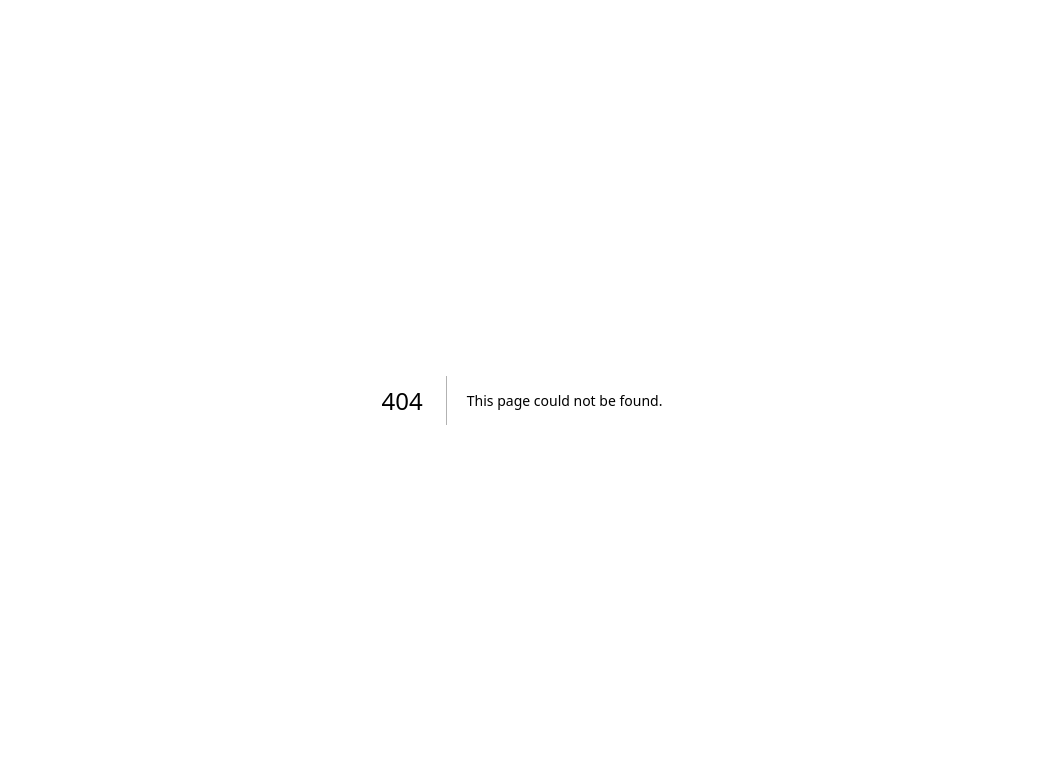
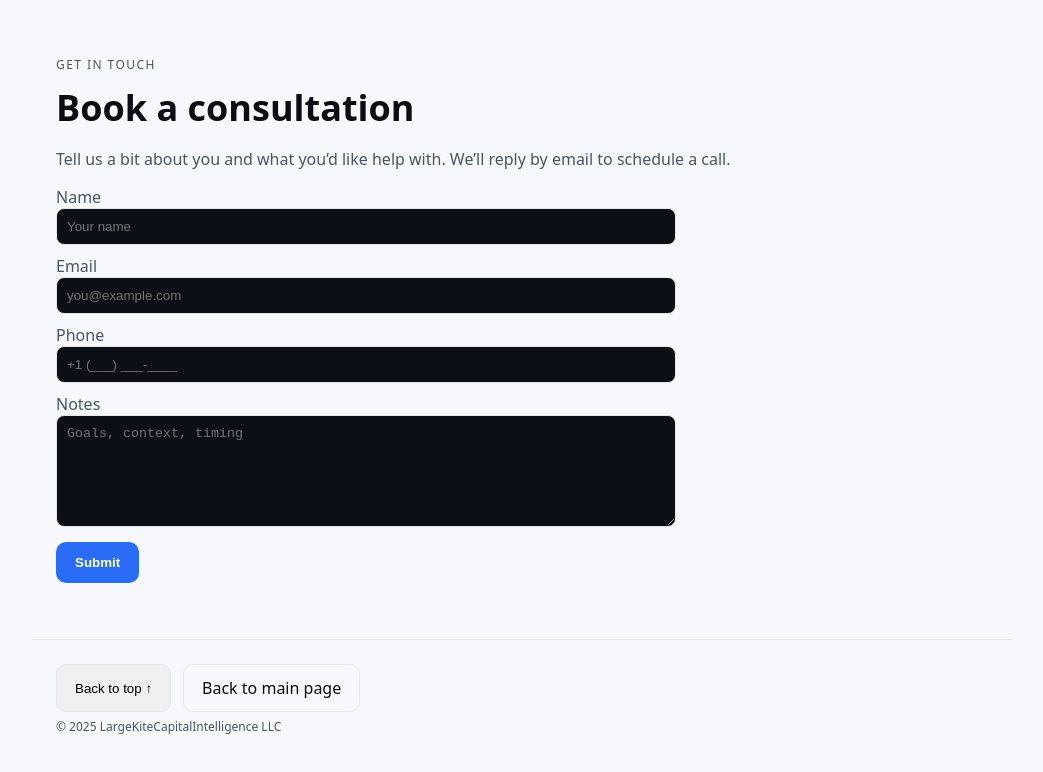
Before and after one commit to largekite/CI, a Next.js app: page /contact in a window 1280 px wide. Before the commit this address had no page. Shown: the top 772 px of the page, without its empty margins (118-1161 px from the left). Built offline with nearby package versions, Linux system fonts and the light colour scheme.

Commit message:
fix footer and book function

```diff
--- /dev/null
+++ b/app/api/contact/route.ts
@@ -0,0 +1,42 @@
+import { NextRequest } from 'next/server';
+
+export const dynamic = 'force-dynamic';
+
+export async function POST(req: NextRequest){
+  try{
+    const { name, email, phone, notes } = await req.json();
+    if (!name || !email) return new Response(JSON.stringify({ ok:false, error:'Missing name or email' }), { status: 400 });
+
+    const to = process.env.CONTACT_TO || process.env.RESEND_TO || '';
+    const apiKey = process.env.RESEND_API_KEY || '';
+    const subject = `New consultation request — ${name}`;
+    const html = `<div>
+      <p><strong>Name:</strong> ${name}</p>
+      <p><strong>Email:</strong> ${email}</p>
+      <p><strong>Phone:</strong> ${phone||''}</p>
+      <p><strong>Notes:</strong><br/>${(notes||'').replace(/</g,'&lt;')}</p>
+    </div>`;
+
+    if (apiKey && to) {
+      // Lazy import to avoid bundling if not configured
+      const { Resend } = await import('resend');
+      const resend = new Resend(apiKey);
+      await resend.emails.send({
+        from: 'consult@' + (process.env.MAIL_FROM_DOMAIN || 'example.com'),
+        to, subject, html
+      });
+    } else {
+      console.log('[contact] To configure email, set RESEND_API_KEY and CONTACT_TO. Fallback logging only.');
+      console.log({ name, email, phone, notes });
+    }
+
+    return new Response(JSON.stringify({ ok:true }), { headers: { 'content-type':'application/json' } });
+  }catch(e:any){
+    console.error(e);
+    return new Response(JSON.stringify({ ok:false, error:String(e) }), { status: 500 });
+  }
+}
+
+export async function GET(){
+  return new Response('Use POST with JSON { name, email, phone, notes }', { status: 405 });
+}
--- /dev/null
+++ b/app/components/BackButtons.tsx
@@ -0,0 +1,10 @@
+'use client';
+export default function BackButtons(){
+  const backToTop = () => { try { window.scrollTo({ top: 0, behavior: 'smooth' }); } catch { window.scrollTo(0,0); } };
+  return (
+    <div style={{display:'flex', gap:12, flexWrap:'wrap'}}>
+      <button className="btn" onClick={backToTop} aria-label="Back to top">Back to top ↑</button>
+      <a className="btn ghost" href="/" aria-label="Back to main page">Back to main page</a>
+    </div>
+  );
+}
--- /dev/null
+++ b/app/contact/page.tsx
@@ -0,0 +1,46 @@
+'use client';
+import { useState } from 'react';
+
+export default function ContactPage(){
+  const [status, setStatus] = useState<'idle'|'sending'|'sent'|'error'>('idle');
+  const [err, setErr] = useState<string>('');
+
+  async function onSubmit(e: React.FormEvent<HTMLFormElement>){
+    e.preventDefault();
+    setStatus('sending'); setErr('');
+    const fd = new FormData(e.currentTarget);
+    const payload = {
+      name: String(fd.get('name')||''),
+      email: String(fd.get('email')||''),
+      phone: String(fd.get('phone')||''),
+      notes: String(fd.get('notes')||''),
+    };
+    try {
+      const res = await fetch('/api/contact', { method:'POST', headers:{'content-type':'application/json'}, body: JSON.stringify(payload) });
+      if (!res.ok) throw new Error(await res.text());
+      setStatus('sent');
+      (e.target as HTMLFormElement).reset();
+    } catch (e:any) {
+      setErr(String(e?.message||e));
+      setStatus('error');
+    }
+  }
+
+  return (
+    <main className="section">
+      <div className="eyebrow">Get in touch</div>
+      <h1 className="h2">Book a consultation</h1>
+      <p className="content">Tell us a bit about you and what you’d like help with. We’ll reply by email to schedule a call.</p>
+
+      <form onSubmit={onSubmit} style={{maxWidth: 620, marginTop: 16}}>
+        <label>Name<input name="name" required placeholder="Your name" /></label>
+        <label>Email<input name="email" type="email" required placeholder="you@example.com" /></label>
+        <label>Phone<input name="phone" type="tel" placeholder="+1 (___) ___-____" /></label>
+        <label>Notes<textarea name="notes" rows={6} placeholder="Goals, context, timing"></textarea></label>
+        <button className="btn primary" type="submit" disabled={status==='sending'}>{status==='sending'?'Sending…':'Submit'}</button>
+        {status==='sent' && <div className="note">Thanks — we’ll be in touch shortly.</div>}
+        {status==='error' && <div className="note">Something went wrong: {err}</div>}
+      </form>
+    </main>
+  );
+}
--- a/app/layout.tsx
+++ b/app/layout.tsx
@@ -1,10 +1,22 @@
 import './globals.css';
 import type { Metadata } from 'next';
+import BackButtons from './components/BackButtons';
 
 export const metadata: Metadata = {
   title: 'LargeKiteCapitalIntelligence — Independent Finance & Intelligence Consulting',
   description: 'Human-led finance & investment consulting. AI is our tool, not the product.',
 };
+
 export default function RootLayout({ children }: { children: React.ReactNode }) {
-  return (<html lang="en"><body>{children}</body></html>);
+  return (
+    <html lang="en">
+      <body>
+        {children}
+        <footer className="footer">
+          <BackButtons />
+          <div className="fineprint">© {new Date().getFullYear()} LargeKiteCapitalIntelligence LLC</div>
+        </footer>
+      </body>
+    </html>
+  );
 }
```
Also changed, not shown: 1 other file (tests, documents, lock files or other folders).
